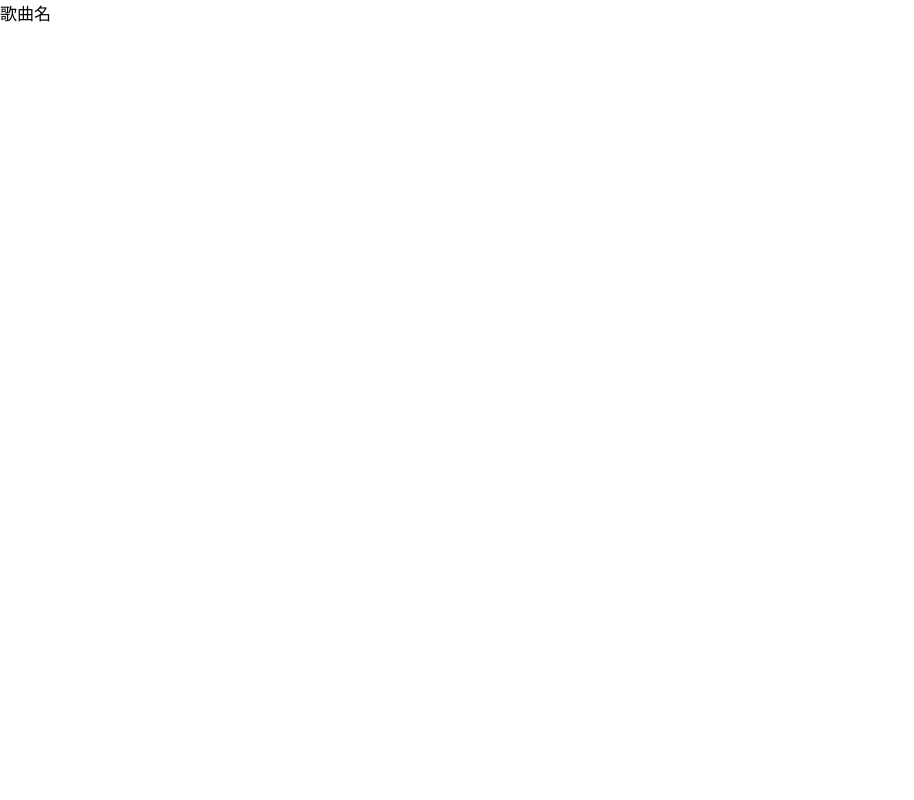
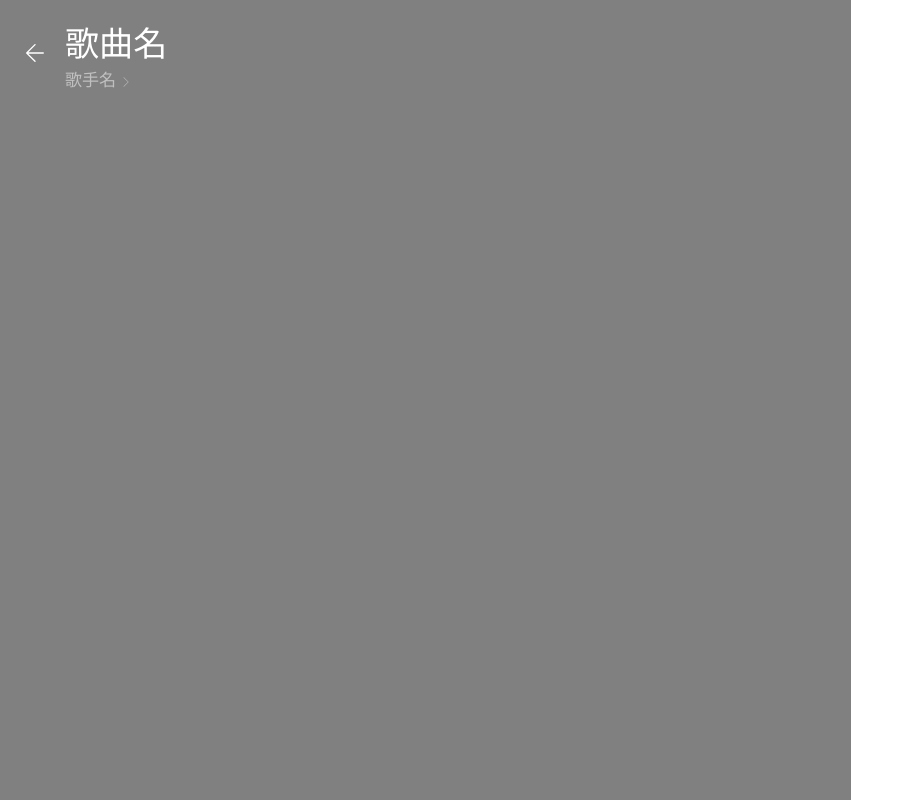
Before and after one commit to wuyunzhemu/hooks_cloudMusic, a React app: page / in a window 1280 px wide. Shown: the whole page, without its empty margins (0-914 px from the left). Built offline with nearby package versions, Linux system fonts and the light colour scheme.

Commit message:
导航栏样式

```diff
--- a/src/components/playerNav.js
+++ /dev/null
@@ -1,11 +0,0 @@
-import React from 'react'
-const PlayerNav = (props)=>{
-  return <div style={{position:'fixed', width:'100%', top:'0', display:'flex',height:'1rem',justifyContent:'space-between'}}>
-    <div>
-      <img/>
-      <span style={{}}>歌曲名</span>
-    </div>
-    <div></div>
-  </div>
-}
-export default PlayerNav;
--- /dev/null
+++ b/src/components/playerNav/playerNav.css
@@ -0,0 +1,22 @@
+.playerNav{
+  position:fixed;
+  left: .24rem;
+  right: .24rem;
+  top:0;
+  display:flex;
+  height:1rem;
+  justify-content:space-between;
+}
+.songInfo{
+  margin-left: .2rem;
+  flex-direction: column;
+  align-items: flex-start;
+}
+.songName{
+  font-size: .32rem;
+  font-weight: 400;
+}
+
+.singerName{
+  color:rgba(255, 255, 255, .5)
+}
--- /dev/null
+++ b/src/components/playerNav/playerNav.js
@@ -0,0 +1,15 @@
+import React from 'react'
+import './playerNav.css'
+const PlayerNav = (props)=>{
+  return <div className='playerNav'>
+    <div>
+    <svg t="1574001605126"  viewBox="0 0 1024 1024" version="1.1" xmlns="http://www.w3.org/2000/svg" p-id="1105" width="18" height="18"><path d="M983.7 468H132.5l408-404.8c14.9-14.9 14.9-37.5 0-52.4-14.9-14.9-39.1-14.1-54 0.8L13.3 485.2c-7.2 7.2-11.2 17.1-11.2 27.2 0 10.1 4 20 11.2 27.1l473.2 473.3c7.5 7.5 17.2 11.2 27 11.2s19.5-3.7 27-11.2c14.9-14.9 14.9-38.5 0-53.4L132.5 552h851.2c21.1 0 38.2-20.9 38.2-42s-17.1-42-38.2-42z" p-id="1106" fill="#ffffff"></path></svg>
+      <div className='songInfo'>
+       <span className='songName'>歌曲名</span>
+       <span className="singerName">歌手名 <svg t="1574003773236" style={{verticalAlign:'middle'}} viewBox="0 0 1024 1024" version="1.1" xmlns="http://www.w3.org/2000/svg" p-id="1922" width="12" height="12"><path d="M721.5 512c0-4.6-1.8-9.2-5.3-12.7l-383-383.1c-7-7-18.4-7-25.5 0s-7 18.4 0 25.5L678.1 512 307.7 882.3c-7 7-7 18.4 0 25.5 7 7 18.4 7 25.5 0l383.1-383.1c3.5-3.5 5.2-8.1 5.2-12.7z" p-id="1923" fill="rgba(255, 255, 255, .5)"></path></svg></span>
+      </div>
+    </div>
+    <svg t="1574004259377" class="icon" viewBox="0 0 1024 1024" version="1.1" xmlns="http://www.w3.org/2000/svg" p-id="3192" width="32" height="32"><path d="M768 640c-51.2 0-89.6 25.6-108.8 64L377.6 569.6C384 563.2 384 556.8 384 544 384 531.2 377.6 512 377.6 499.2l288-166.4C691.2 364.8 723.2 384 768 384c70.4 0 128-57.6 128-128 0-70.4-57.6-128-128-128-70.4 0-128 57.6-128 128 0 19.2 6.4 32 6.4 51.2L358.4 473.6C339.2 435.2 300.8 416 256 416c-70.4 0-128 57.6-128 128 0 70.4 57.6 128 128 128 51.2 0 89.6-25.6 115.2-70.4l275.2 134.4c0 12.8-6.4 19.2-6.4 32 0 70.4 57.6 128 128 128 70.4 0 128-57.6 128-128C896 697.6 838.4 640 768 640zM768 160c51.2 0 96 44.8 96 96S819.2 352 768 352 672 307.2 672 256 716.8 160 768 160zM256 640c-51.2 0-96-44.8-96-96S204.8 448 256 448s96 44.8 96 96S307.2 640 256 640zM768 864c-51.2 0-96-44.8-96-96s44.8-96 96-96 96 44.8 96 96S819.2 864 768 864z" p-id="3193" fill="#fff"></path></svg>
+  </div>
+}
+export default PlayerNav;
--- a/src/pages/player/player.css
+++ b/src/pages/player/player.css
@@ -1,4 +1,12 @@
 div{
   font-size: .16rem;
   display: flex;
+  align-items: center;
+  color:white;
 }
+.player{
+  padding: 0 .24rem;
+  width:7.5rem;
+  height:100vh;
+  background: gray;
+}
--- a/src/pages/player/player.js
+++ b/src/pages/player/player.js
@@ -1,6 +1,6 @@
 import React from 'react';
 import './player.css'
-import PlayerNav from '../../components/playerNav'
+import PlayerNav from '../../components/playerNav/playerNav'
 const Player = (props) => {
    return <div className = 'player'>
       <PlayerNav/>
```
